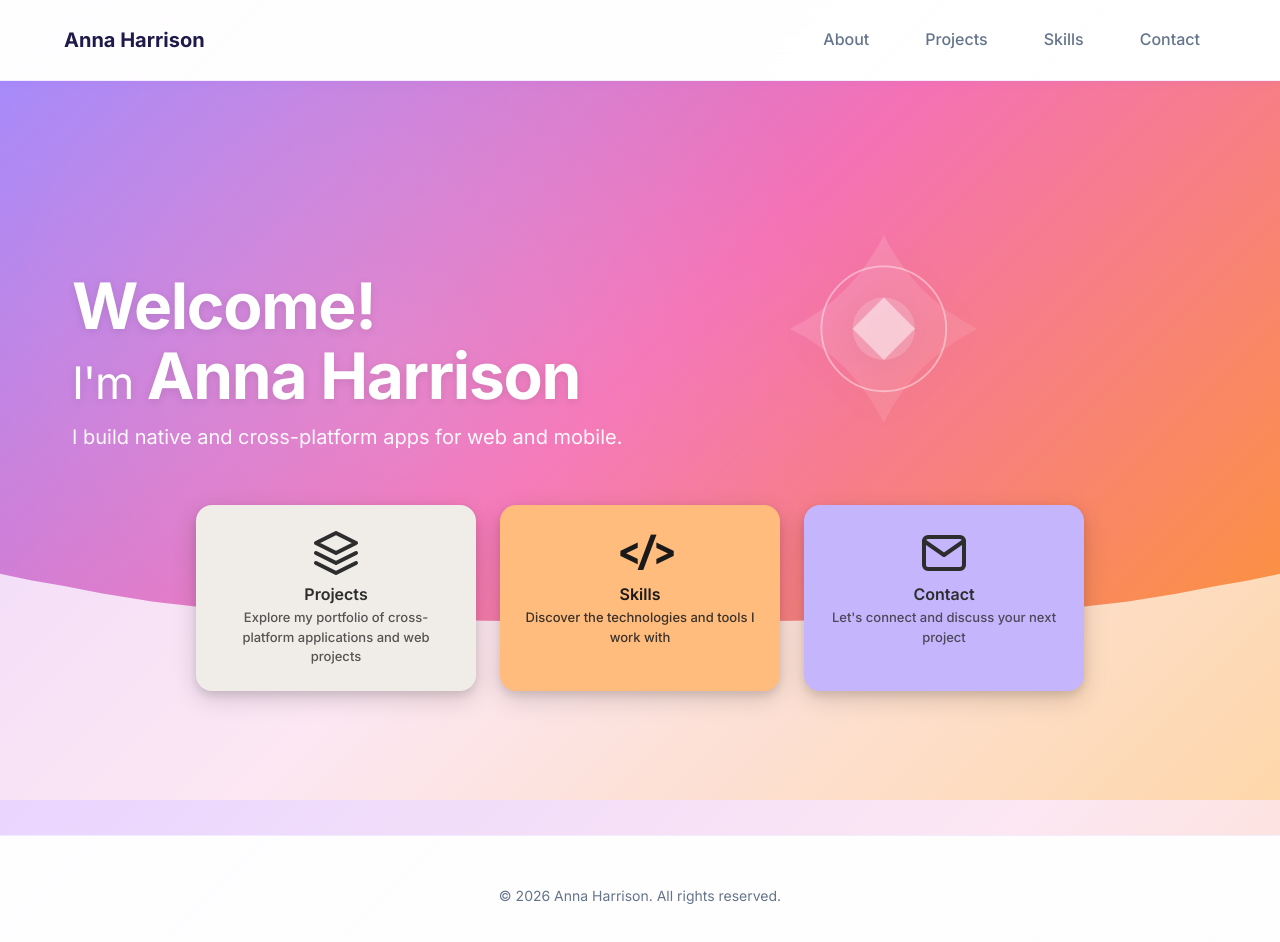
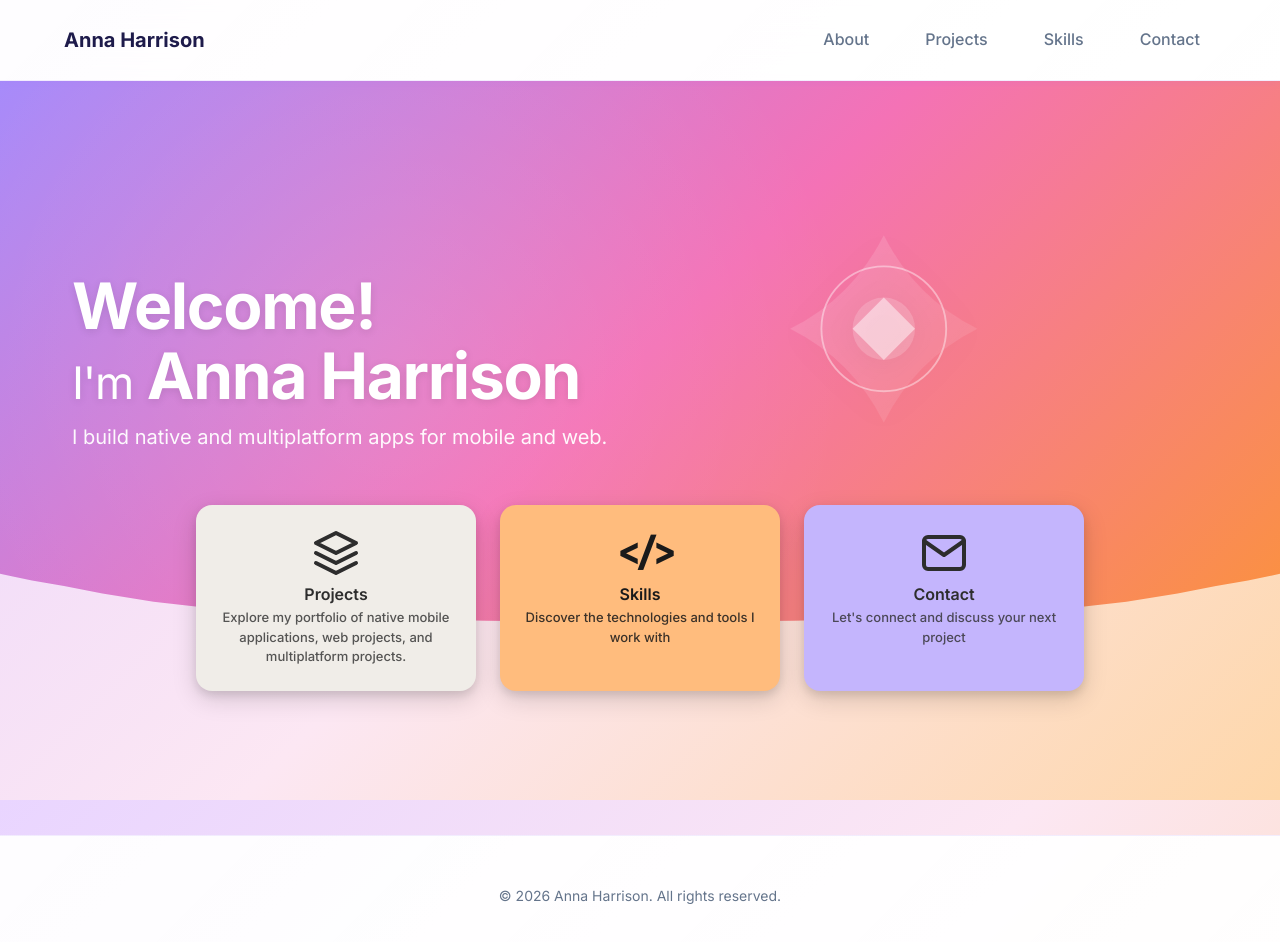
Before and after one commit to annaharri89/portfolio, a React (Vite) app: page / in a window 1280 px wide. Shown: the top 942 px of the page. Built offline with nearby package versions, Linux system fonts and the light colour scheme.

Commit message:
updated meta data and keywords to be more accurate

```diff
--- a/index.html
+++ b/index.html
@@ -2,14 +2,13 @@
 <html lang="en">
   <head>
     <meta charset="UTF-8" />
-    <meta name="google-site-verification" content="aZkuJqbdM11cc5lBVa-EC_viAk_PfthM7dWZfoYQntk" />
     <link rel="icon" type="image/svg+xml" href="/vite.svg" />
     <meta name="viewport" content="width=device-width, initial-scale=1.0" />
-    <meta name="description" content="Anna Harrison's Portfolio - Cross-platform front-end developer specializing in web and mobile applications" />
+    <meta name="description" content="Anna Harrison's Portfolio - software developer specializing in native mobile applications"/>
     <link rel="preconnect" href="https://fonts.googleapis.com">
     <link rel="preconnect" href="https://fonts.gstatic.com" crossorigin>
     <link href="https://fonts.googleapis.com/css2?family=Inter:wght@400;500;600;700&family=JetBrains+Mono:wght@400;500&display=swap" rel="stylesheet">
-    <title>Anna Harrison - Cross-Platform Developer</title>
+    <title>Anna Harrison - Software Developer</title>
   </head>
   <body>
     <div id="root"></div>
--- a/src/components/NavigationCards.tsx
+++ b/src/components/NavigationCards.tsx
@@ -32,7 +32,7 @@ export default function NavigationCards() {
             </svg>
           </span>
           <h3 className="nav-card-title">Projects</h3>
-          <p className="nav-card-description">Explore my portfolio of cross-platform applications and web projects</p>
+          <p className="nav-card-description">Explore my portfolio of native mobile applications, web projects, and multiplatform projects.</p>
         </Link>
         <Link to={ROUTES.SKILLS} className="nav-card nav-card-skills">
           <span className="nav-card-icon">&lt; / &gt;</span>
--- a/src/pages/About.tsx
+++ b/src/pages/About.tsx
@@ -16,8 +16,7 @@ export default function About() {
               <p className="about-text">
                 I am a Software Developer with a passion for learning and creating impactful applications. I graduated from
                 Indiana University East with a degree in Informatics, and I have over 8 years of professional experience with a wide range of
-                programming technologies. My focus has been on native Android and iOS apps, but I have also worked with web
-                development and cross-platform development.
+                programming technologies. My focus has been on native Android and iOS apps, but I have also worked with web and multiplatform development.
               </p>
               <p className="about-text" style={{ marginTop: 'var(--spacing-md)' }}>
                 In my spare time, I enjoy riding my bike, taking care of my animals (cats, dogs, and chickens), house
--- a/src/pages/Home.tsx
+++ b/src/pages/Home.tsx
@@ -11,7 +11,7 @@ export default function Home() {
             <span className="hero-text-smaller">I'm</span> Anna Harrison
           </>
         }
-        subtitle="I build native and cross-platform apps for web and mobile."
+        subtitle="I build native and multiplatform apps for mobile and web."
       />
       <NavigationCards />
     </>
--- a/src/pages/Projects.tsx
+++ b/src/pages/Projects.tsx
@@ -37,7 +37,7 @@ export default function Projects() {
           icon="📤"
           title="Share My Brand"
           description="A package of SDKs for Android, iOS, and Web that allows you to easily share content from your app to social media with your brand logo added. It has the benefit of not showing the brand logo until the user has tapped the share button and the content has been generated. This will keep your app UI decluttered, which leads to better UX."
-          tags={[[{ year: '2026', tech: 'Cross-Platform' }, { tech: 'WASM' }, { tech: 'Kotlin Multiplatform' }, { tech: 'Compose Multiplatform' }]]}
+          tags={[[{ year: '2026', tech: 'Kotlin Multiplatform' }, { tech: 'WASM' }, { tech: 'Compose Multiplatform' }]]}
           comingSoon
         />
 
@@ -45,7 +45,7 @@ export default function Projects() {
           icon="✓"
           title="Collab Checklists"
           description="A collaborative checklist application that enables teams to work together efficiently and stay organized."
-          tags={[[{ year: '2026', tech: 'Cross-Platform' }, { tech: 'WASM' }, { tech: 'Kotlin Multiplatform' }, { tech: 'Compose Multiplatform' }]]}
+          tags={[[{ year: '2026', tech: 'Kotlin Multiplatform' }, { tech: 'WASM' }, { tech: 'Compose Multiplatform' }]]}
           comingSoon
         />
       </ProjectCardGrid>
--- a/src/pages/Skills.tsx
+++ b/src/pages/Skills.tsx
@@ -48,7 +48,7 @@ export default function Skills() {
             </div>
 
             <div className="skill-group">
-              <h3 className="skill-group-title">Cross-Platform (Learning)</h3>
+              <h3 className="skill-group-title">Multiplatform</h3>
               <ul className="skill-list">
                 <li>
                   <span className="tech-tag">Kotlin Multiplatform</span>
@@ -60,7 +60,7 @@ export default function Skills() {
                   <span className="tech-tag">Shared Logic Concepts</span>
                 </li>
                 <li>
-                  <span className="tech-tag">Cross-Platform UI Concepts</span>
+                  <span className="tech-tag">Multiplatform UI Concepts</span>
                 </li>
                 <li>
                   <span className="tech-tag">WASM</span>
```
